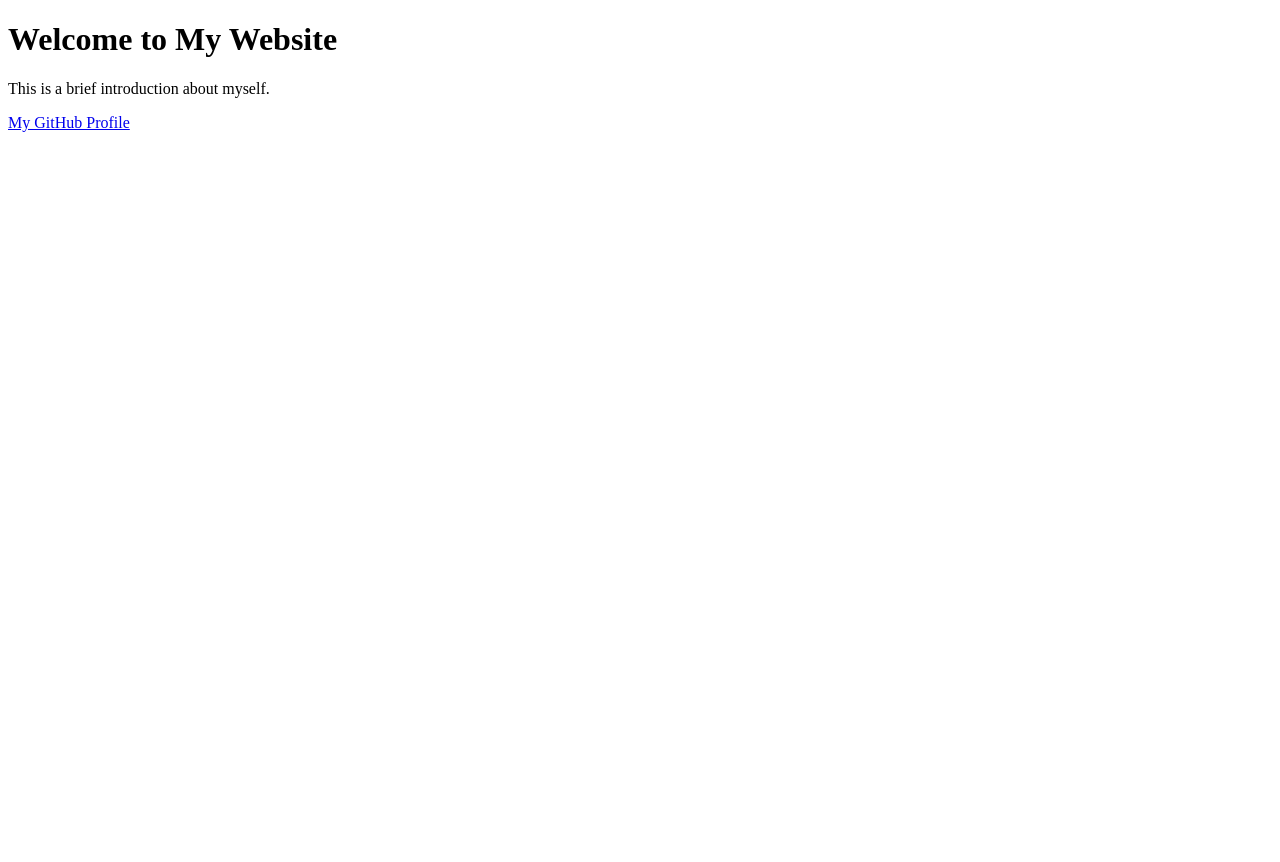
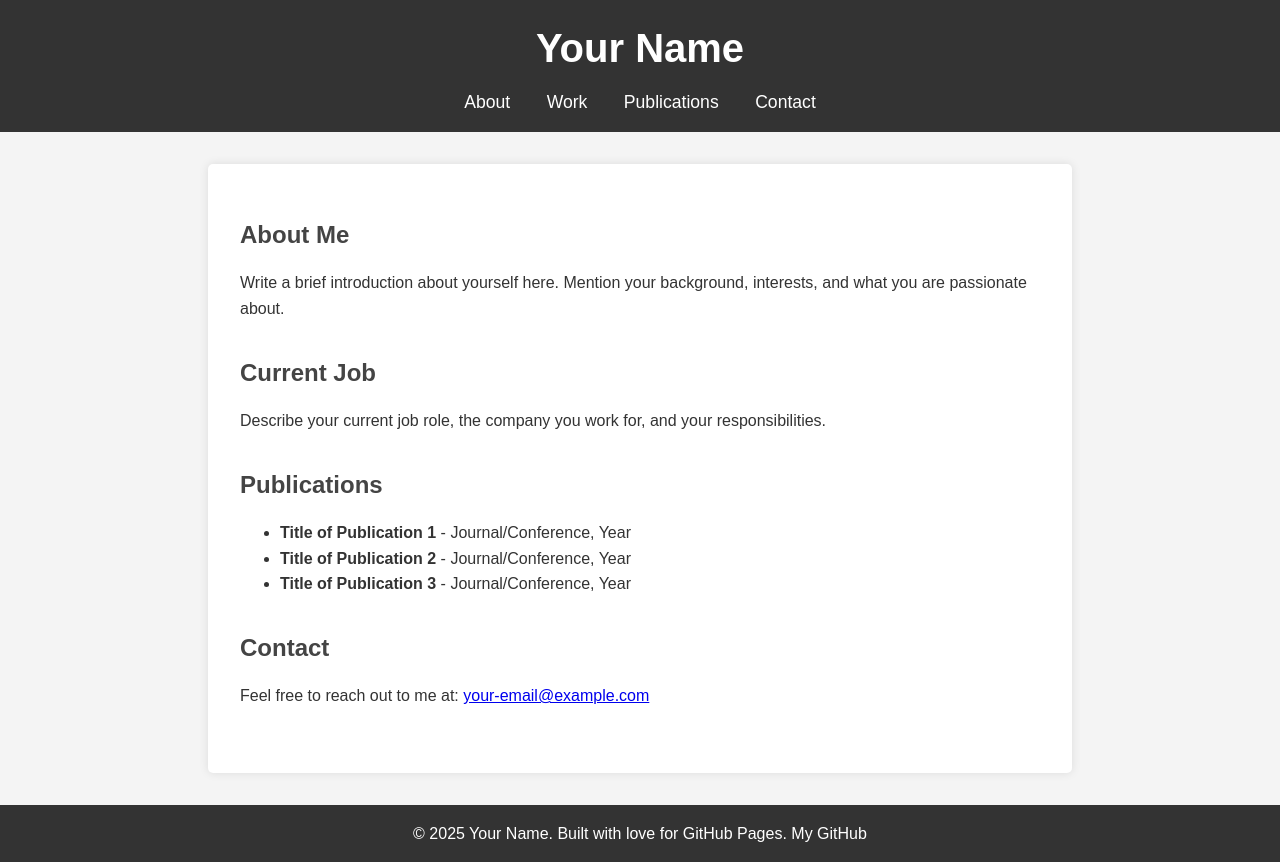
Before and after one commit to AshkanAlami/ashkanalami.github.io, a plain HTML site: page index.html in a window 1280 px wide. Before the commit the page ends 800 px from the top, so only its background shows below. Drawn offline with Linux system fonts and the light colour scheme.

Commit message:
Initial commit with homepage

```diff
--- a/index.html
+++ b/index.html
@@ -1,11 +1,122 @@
 <!DOCTYPE html>
-<html>
+<html lang="en">
 <head>
-  <title>My Personal Website</title>
+    <meta charset="UTF-8">
+    <meta name="viewport" content="width=device-width, initial-scale=1.0">
+    <title>My GitHub Page</title>
+    <style>
+        body {
+            font-family: Arial, sans-serif;
+            line-height: 1.6;
+            margin: 0;
+            padding: 0;
+            background-color: #f4f4f4;
+            color: #333;
+        }
+
+        header {
+            background: #333;
+            color: #fff;
+            padding: 1rem 0;
+            text-align: center;
+        }
+
+        header h1 {
+            margin: 0;
+            font-size: 2.5rem;
+        }
+
+        nav {
+            margin-top: 0.5rem;
+        }
+
+        nav a {
+            color: #fff;
+            text-decoration: none;
+            margin: 0 1rem;
+            font-size: 1.1rem;
+        }
+
+        nav a:hover {
+            text-decoration: underline;
+        }
+
+        .container {
+            max-width: 800px;
+            margin: 2rem auto;
+            background: #fff;
+            padding: 2rem;
+            box-shadow: 0 0 10px rgba(0, 0, 0, 0.1);
+            border-radius: 5px;
+        }
+
+        section {
+            margin-bottom: 2rem;
+        }
+
+        section h2 {
+            margin-bottom: 1rem;
+            color: #444;
+        }
+
+        footer {
+            text-align: center;
+            padding: 1rem 0;
+            background: #333;
+            color: #fff;
+            margin-top: 2rem;
+        }
+
+        footer p {
+            margin: 0;
+        }
+
+        footer a {
+            color: #fff;
+            text-decoration: none;
+        }
+    </style>
 </head>
 <body>
-  <h1>Welcome to My Website</h1>
-  <p>This is a brief introduction about myself.</p>
-  <a href="https://github.com/AshkanAlami">My GitHub Profile</a>
+    <header>
+        <h1>Your Name</h1>
+        <nav>
+            <a href="#about">About</a>
+            <a href="#work">Work</a>
+            <a href="#publications">Publications</a>
+            <a href="#contact">Contact</a>
+        </nav>
+    </header>
+
+    <div class="container">
+        <section id="about">
+            <h2>About Me</h2>
+            <p>Write a brief introduction about yourself here. Mention your background, interests, and what you are passionate about.</p>
+        </section>
+
+        <section id="work">
+            <h2>Current Job</h2>
+            <p>Describe your current job role, the company you work for, and your responsibilities.</p>
+        </section>
+
+        <section id="publications">
+            <h2>Publications</h2>
+            <ul>
+                <li><strong>Title of Publication 1</strong> - Journal/Conference, Year</li>
+                <li><strong>Title of Publication 2</strong> - Journal/Conference, Year</li>
+                <li><strong>Title of Publication 3</strong> - Journal/Conference, Year</li>
+                <!-- Add more as needed -->
+            </ul>
+        </section>
+
+        <section id="contact">
+            <h2>Contact</h2>
+            <p>Feel free to reach out to me at: <a href="mailto:your-email@example.com">your-email@example.com</a></p>
+        </section>
+    </div>
+
+    <footer>
+        <p>&copy; 2025 Your Name. Built with love for GitHub Pages. <a href="https://github.com/yourusername">My GitHub</a></p>
+    </footer>
 </body>
 </html>
```
